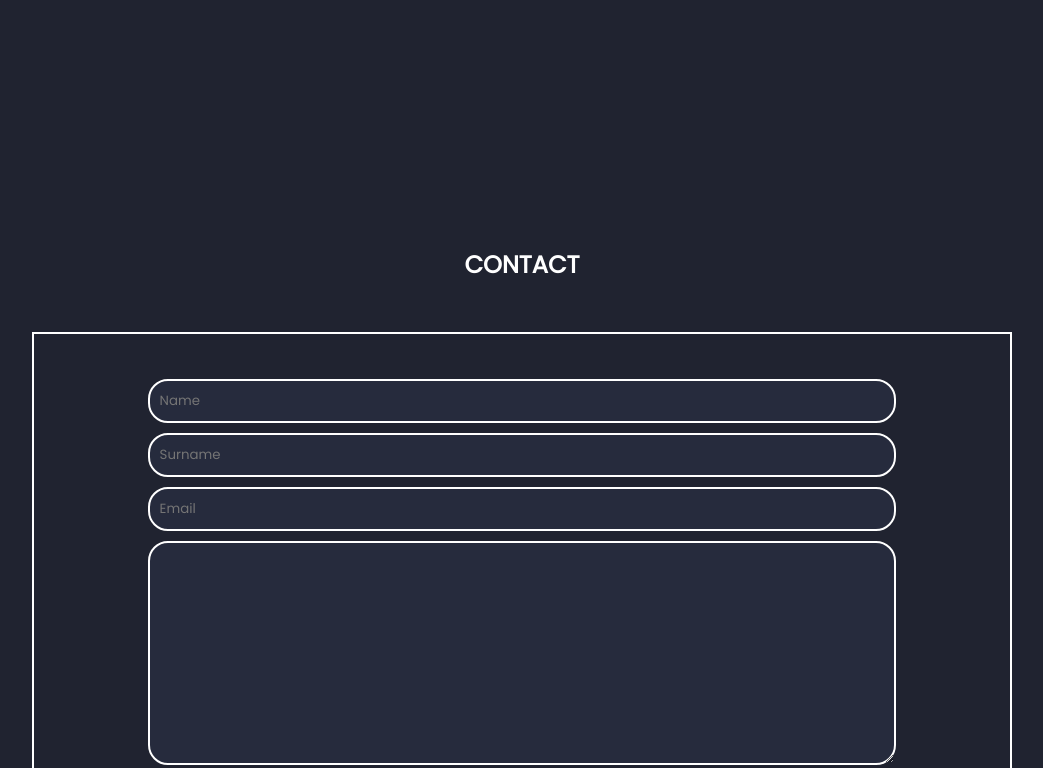
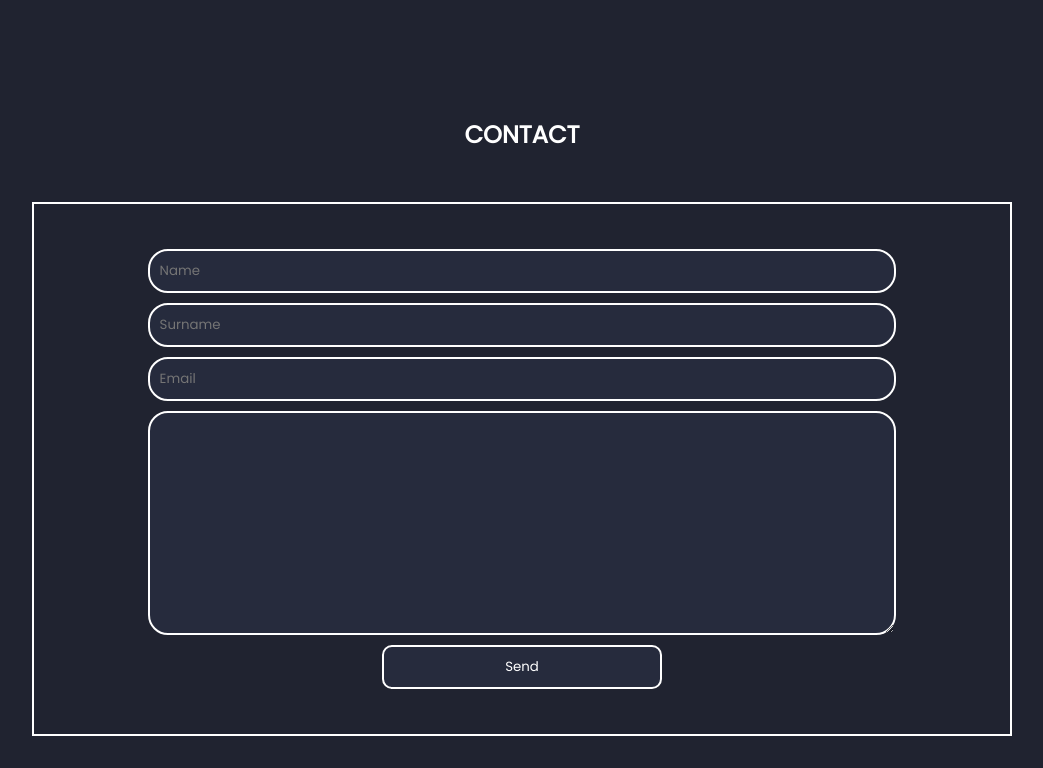
Before and after one commit to boioboi16/Portfolio_2, a website: page index.html in a window 1280 px wide. Shown: the part 1756-2524 px from the top of the page, without its empty margins (118-1161 px from the left). Drawn offline with nearby package versions, Linux system fonts and the light colour scheme.

Commit message:
decrease contact padding

```diff
--- a/style.css
+++ b/style.css
@@ -379,7 +379,7 @@ padding: 5px;
 /* -------------------contact ---------------------*/
 .contact{
   margin-top: 20px;
-  padding: 150px;
+  padding:20px 150px;
 
 
 }
```
